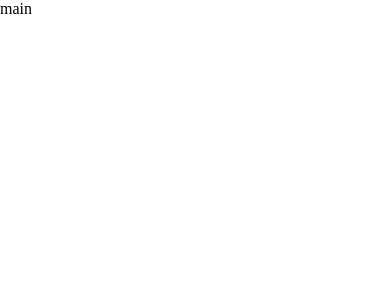
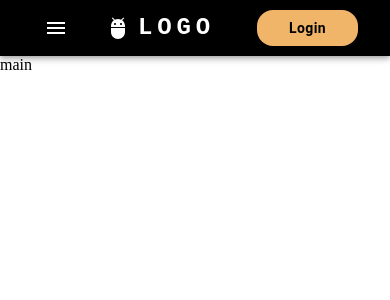
Before and after one commit to hamidrezatakloo/moive-website, a Next.js app: page / in a window 390 px wide. Shown: the top 300 px of the page. Built offline with nearby package versions, Linux system fonts and the light colour scheme.

Commit message:
Create a Responsive navigation component

```diff
--- /dev/null
+++ b/src/Components/Navigation.js
@@ -0,0 +1,186 @@
+import * as React from "react";
+import AppBar from "@mui/material/AppBar";
+import Box from "@mui/material/Box";
+import Toolbar from "@mui/material/Toolbar";
+import IconButton from "@mui/material/IconButton";
+import Typography from "@mui/material/Typography";
+import Menu from "@mui/material/Menu";
+import MenuIcon from "@mui/icons-material/Menu";
+import Container from "@mui/material/Container";
+import Button from "@mui/material/Button";
+import MenuItem from "@mui/material/MenuItem";
+import AdbIcon from "@mui/icons-material/Adb";
+import { TextField } from "@mui/material";
+import SearchIcon from "@mui/icons-material/Search";
+import { lighten } from "@mui/material";
+
+const pages = ["Movies", "TV", "Series", "Box Office", "Contact Us"];
+const settings = ["Profile", "Account", "Dashboard", "Logout"];
+
+function NavigationBar() {
+  const [anchorElNav, setAnchorElNav] = React.useState(null);
+  const [anchorElUser, setAnchorElUser] = React.useState(null);
+
+  const handleOpenNavMenu = (event) => {
+    setAnchorElNav(event.currentTarget);
+  };
+  const handleOpenUserMenu = (event) => {
+    setAnchorElUser(event.currentTarget);
+  };
+
+  const handleCloseNavMenu = () => {
+    setAnchorElNav(null);
+  };
+
+  const handleCloseUserMenu = () => {
+    setAnchorElUser(null);
+  };
+
+  return (
+    <AppBar position="static" sx={{ background: "black" }}>
+      <Container maxWidth="xl">
+        <Toolbar
+          sx={{
+            justifyContent: "space-between",
+          }}
+        >
+          <Box sx={{ display: "flex", alignItems: "center" }}>
+            <AdbIcon sx={{ display: { xs: "none", md: "flex" }, mr: 1 }} />
+            <Typography
+              variant="h6"
+              noWrap
+              component="a"
+              href="/"
+              sx={{
+                mr: 2,
+                display: { xs: "none", md: "flex" },
+                fontFamily: "monospace",
+                fontWeight: 700,
+                letterSpacing: ".3rem",
+                color: "inherit",
+                textDecoration: "none",
+              }}
+            >
+              LOGO
+            </Typography>
+          </Box>
+
+          <Box sx={{ flexGrow: 1, display: { xs: "flex", md: "none" } }}>
+            <IconButton
+              size="large"
+              aria-label="account of current user"
+              aria-controls="menu-appbar"
+              aria-haspopup="true"
+              onClick={handleOpenNavMenu}
+              color="inherit"
+            >
+              <MenuIcon />
+            </IconButton>
+            <Menu
+              id="menu-appbar"
+              anchorEl={anchorElNav}
+              anchorOrigin={{
+                vertical: "bottom",
+                horizontal: "left",
+              }}
+              keepMounted
+              transformOrigin={{
+                vertical: "top",
+                horizontal: "left",
+              }}
+              open={Boolean(anchorElNav)}
+              onClose={handleCloseNavMenu}
+              sx={{
+                display: { xs: "block", md: "none" },
+              }}
+            >
+              {pages.map((page) => (
+                <MenuItem key={page} onClick={handleCloseNavMenu}>
+                  <Typography textAlign="center">{page}</Typography>
+                </MenuItem>
+              ))}
+            </Menu>
+          </Box>
+          <Box
+            sx={{
+              display: "flex",
+              flexGrow: 1,
+              alignItems: "center",
+              display: { xs: "flex", md: "none" },
+            }}
+          >
+            <AdbIcon sx={{ mr: 1 }} />
+            <Typography
+              variant="h5"
+              noWrap
+              component="a"
+              href=""
+              sx={{
+                mr: 2,
+                display: { xs: "flex", md: "none" },
+                flexGrow: 1,
+                fontFamily: "monospace",
+                fontWeight: 700,
+                letterSpacing: ".3rem",
+                color: "inherit",
+                textDecoration: "none",
+              }}
+            >
+              LOGO
+            </Typography>
+          </Box>
+          <Box sx={{ display: { xs: "none", md: "flex" } }}>
+            {pages.map((page) => (
+              <Button
+                key={page}
+                onClick={handleCloseNavMenu}
+                sx={{ my: 2, color: "white", display: "block" }}
+              >
+                {page}
+              </Button>
+            ))}
+          </Box>
+
+          <Box
+            sx={{
+              display: "flex",
+              alignItems: "center",
+              display: { xs: "none", md: "flex" },
+            }}
+          >
+            <SearchIcon sx={{ color: "white", my: 0.5 }} />
+            <TextField
+              sx={{
+                label: { color: "white" },
+                input: { color: "white", width: "7rem" },
+
+                "& fieldset": { border: "none" },
+              }}
+              id="input-with-sx"
+              label="search..."
+              variant="outlined"
+              size="small"
+            />
+          </Box>
+          <Button
+            variant="contained"
+            sx={{
+              backgroundColor: "#F1B569",
+              borderRadius: "16px",
+              px: 4,
+              color: "black",
+              fontWeight: "bold",
+              textTransform: "none",
+              "&:hover": {
+                backgroundColor: lighten("#F1B569", 0.1),
+              },
+            }}
+          >
+            Login
+          </Button>
+        </Toolbar>
+      </Container>
+    </AppBar>
+  );
+}
+export default NavigationBar;
--- a/src/pages/_app.js
+++ b/src/pages/_app.js
@@ -1,5 +1,10 @@
-import '@/styles/globals.css'
-
+import "@/styles/globals.css";
+import Navigation from "../Components/Navigation";
 export default function App({ Component, pageProps }) {
-  return <Component {...pageProps} />
+  return (
+    <>
+      <Navigation />
+      <Component {...pageProps} />
+    </>
+  );
 }
```
